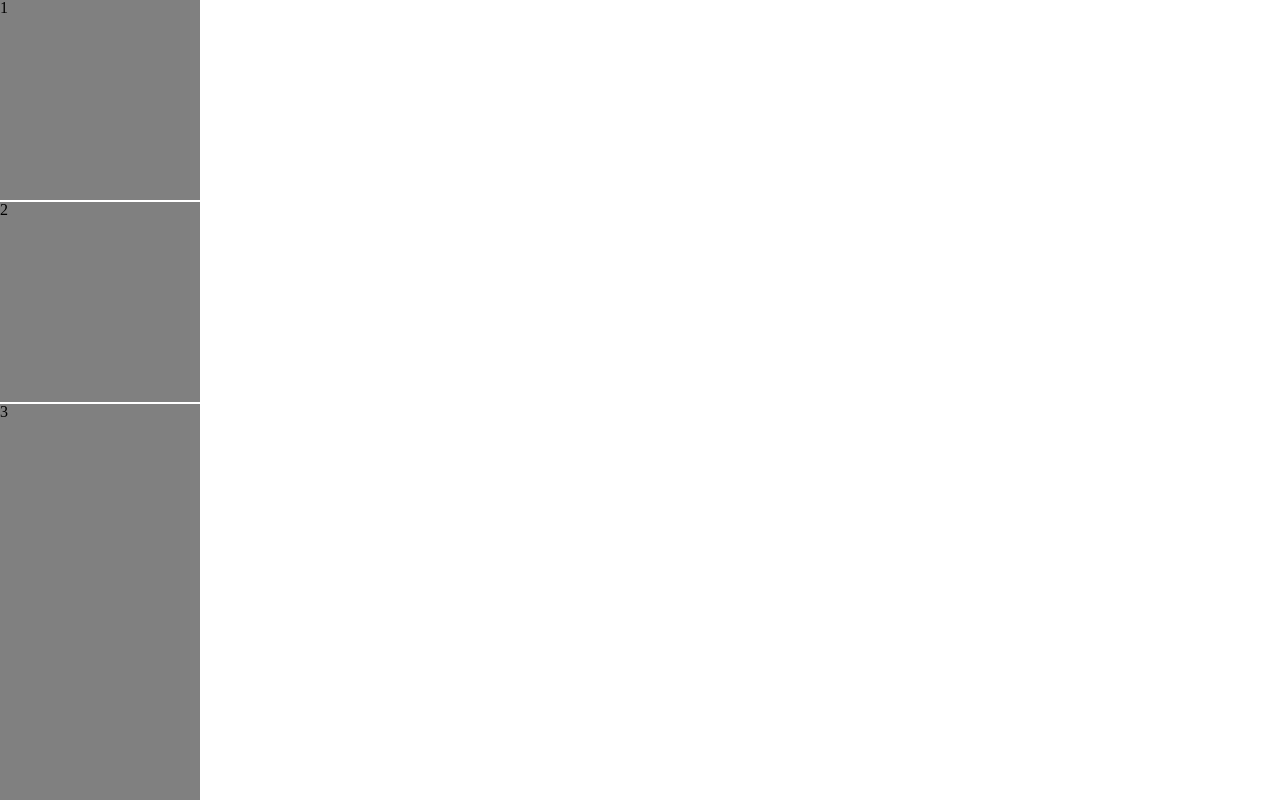
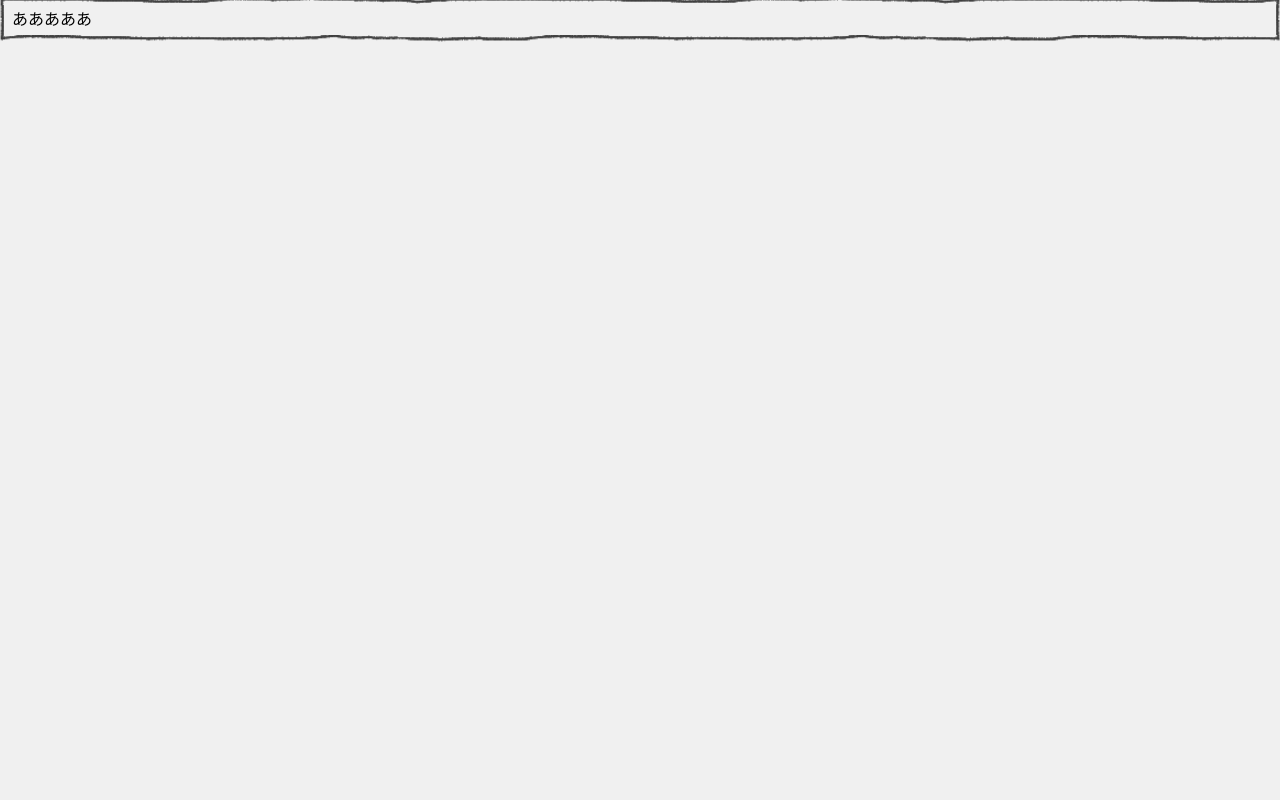
Before and after one commit to tekuno3/tekuno-site, a React (Vite) app: page / in a window 1280 px wide. Built offline with nearby package versions, Linux system fonts and the light colour scheme.

Commit message:
Paper追加

```diff
--- a/src/App.tsx
+++ b/src/App.tsx
@@ -1,9 +1,13 @@
+import '@unocss/reset/eric-meyer.css'
 import { AppRoutes } from '@src/routes/AppRoutes';
-import '@unocss/reset/eric-meyer.css'
+import { ThemeProvider } from '@emotion/react';
+import { defaultTheme } from './themes/themes';
 
 function App() {
   return (
-    <AppRoutes />
+    <ThemeProvider theme={defaultTheme}>
+      <AppRoutes />
+    </ThemeProvider>
   );
 }
 
--- /dev/null
+++ b/src/Components/Paper.tsx
@@ -0,0 +1,26 @@
+import { ComponentPropsWithoutRef } from "react";
+
+export interface PaperProps extends ComponentPropsWithoutRef<'div'> {
+
+}
+
+export function Paper({
+    children,
+}: PaperProps) {
+    return (
+        <div
+            css={t => ({
+                backgroundColor: t.colors.bg,
+                borderImage: 'url(/border_transparent.png)',
+                borderImageOutset: '6px',
+                borderImageRepeat: 'repeat',
+                borderImageSlice: 10,
+                borderImageWidth: '11px',
+                boxSizing: 'border-box',
+                padding: 12,
+            })}
+        >
+            {children}
+        </div>
+    );
+}
--- a/src/layouts/AppLayout.tsx
+++ b/src/layouts/AppLayout.tsx
@@ -1,16 +1,16 @@
 import { Outlet } from "react-router-dom";
 
-export interface AppLayoutProps {
-
-}
-
-export function AppLayout({ }: AppLayoutProps) {
+export function AppLayout() {
     return (
         <div css={{
             height: '100vh',
             width: '100vw',
         }}>
-            <div>
+            <div css={t => ({
+                backgroundColor: t.colors.bg,
+                marginLeft: 'auto',
+                marginRight: 'auto',
+            })}>
                 <Outlet />
             </div>
         </div>
--- a/src/pages/home/Home.tsx
+++ b/src/pages/home/Home.tsx
@@ -1,3 +1,4 @@
+import { Paper } from "@src/components/Paper";
 import { Stack } from "@src/components/Stack";
 
 export interface HomeProps {
@@ -11,9 +12,9 @@ export function Home({ }: HomeProps) {
             spacing={2}
             css={{ height: '100vh', width: '100%', }}
         >
-            <div css={{ backgroundColor: 'gray', height: '200px', width: '200px' }}>1</div>
-            <div css={{ backgroundColor: 'gray', height: '200px', width: '200px' }}>2</div>
-            <div css={{ backgroundColor: 'gray', minHeight: '200px', width: '200px', flexGrow: 1, }}>3</div>
+            <Paper>
+                あああああ
+            </Paper>
         </Stack>
     );
 }
--- /dev/null
+++ b/src/themes/themes.ts
@@ -0,0 +1,10 @@
+import { Theme } from "@emotion/react";
+
+export const defaultTheme: Theme = {
+    colors: {
+        primary: '#d2e590',
+        secondary: '#d2e590',
+        fg: '#f6f6f6',
+        bg: '#f0f0f0',
+    }
+}
```
Also changed, not shown: src/@types/theme.d.ts (added, +14 -0 lines), public/border_transparent.png (added).
